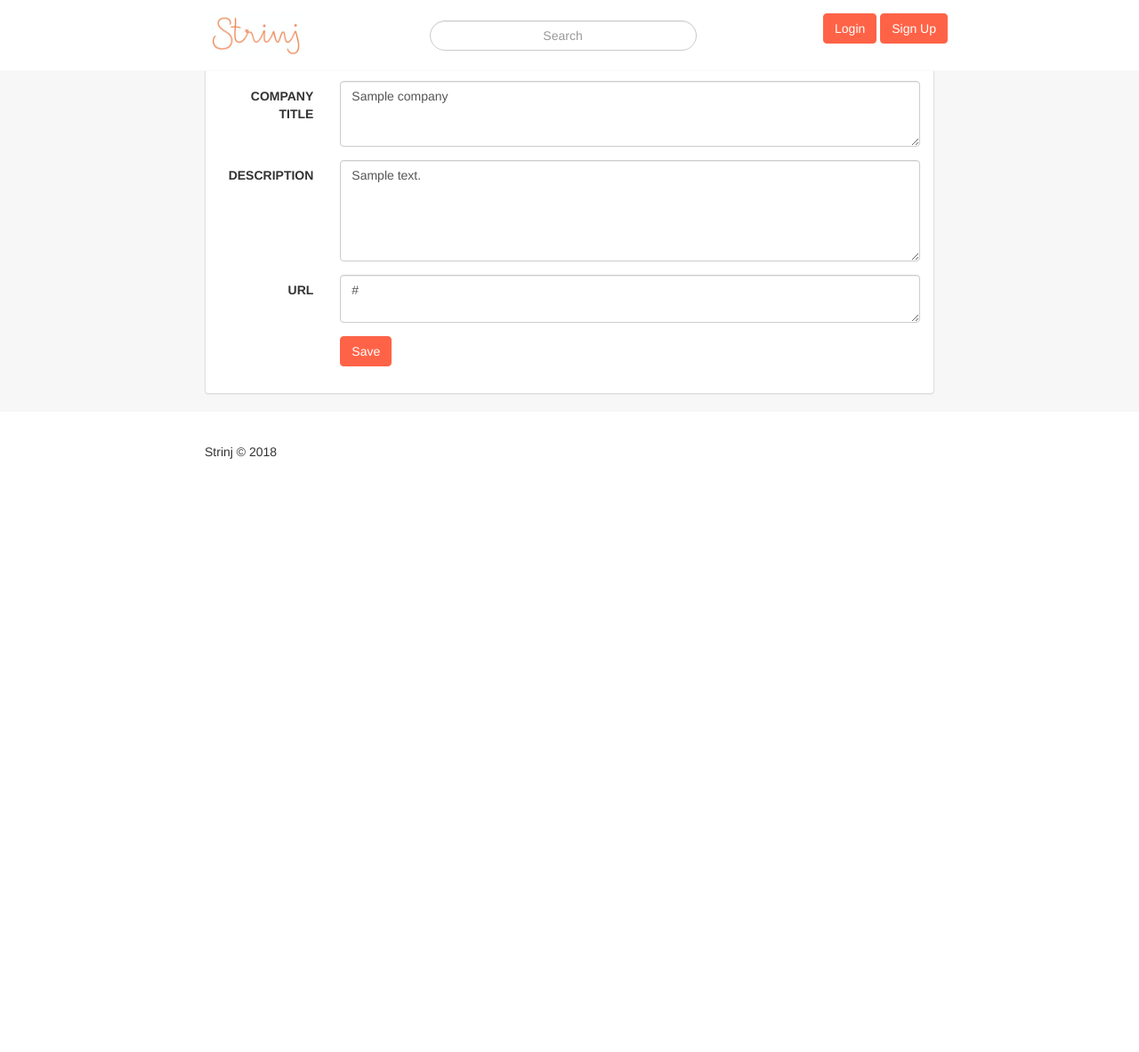
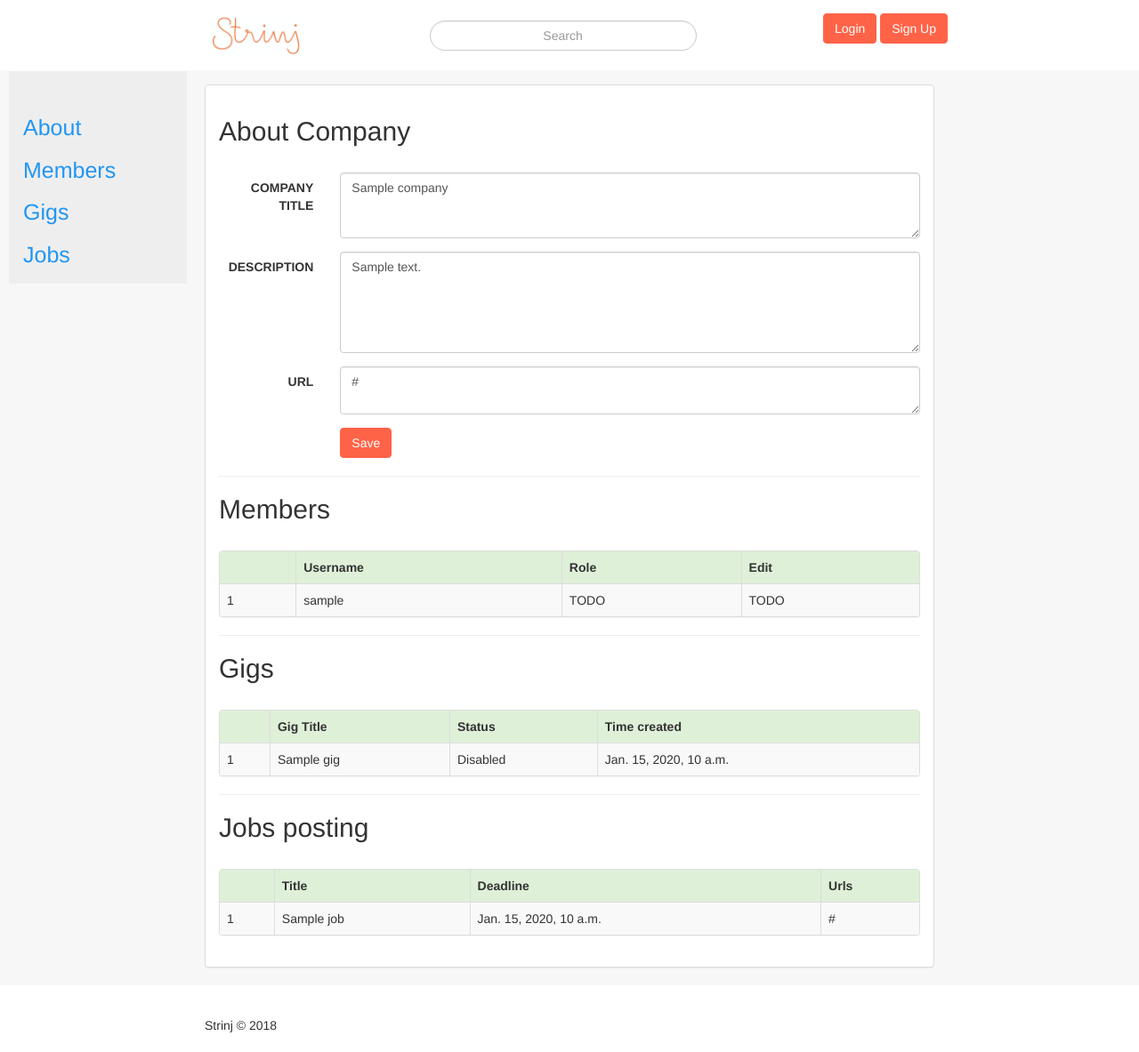
Before and after one commit to tuandang/strinj, a Django app: template sixerrapp/templates/edit_company.html in a window 1280 px wide. Shown: the whole page at 89% size. Before the commit the page ends 516 px from the top, so only its background shows below. Run offline with Django 3.2, Linux system fonts and the light colour scheme; the template is opened without the code that fills it: most values are stand-ins (such as "Sample title", 1, 10 or a date in 2020); parts of the project's set-up code (start-up, migrations or seed data) failed here and were passed over; some libraries are stand-ins or nearby versions.

Commit message:
Update profile page, add jobs model, update company profile

```diff
--- a/sixerrapp/admin.py
+++ b/sixerrapp/admin.py
@@ -1,7 +1,8 @@
 from django.contrib import admin
-from .models import Profile, Gig, Company
+from .models import *
 
 # Register your models here..
 admin.site.register(Profile)
 admin.site.register(Gig)
 admin.site.register(Company)
+admin.site.register(Job)
--- a/sixerrapp/static/css/app.css
+++ b/sixerrapp/static/css/app.css
@@ -29,7 +29,7 @@
 
 
 body {
-  padding-top: 60px;
+  padding-top: 80px;
 }
 
 a {
@@ -85,3 +85,33 @@ a:hover {
 .inputfile + label * {
   pointer-events: none;
 }
+
+/* Sidebar */
+.sidenav {
+  width: 200px;
+  position: fixed;
+  z-index: 1;
+  top: 50px;
+  left: 10px;
+  background: #eee;
+  overflow-x: hidden;
+  padding: 8px 0;
+}
+
+.sidenav a {
+  padding: 6px 8px 6px 16px;
+  text-decoration: none;
+  font-size: 25px;
+  color: #2196F3;
+  display: block;
+}
+
+.sidenav a:hover {
+  color: #064579;
+}
+
+.main {
+  margin-left: 160px; /* Same as the width of the sidenav */
+  font-size: 28px; /* Increased text to enable scrolling */
+  padding: 0px 10px;
+}
--- a/sixerrapp/templates/edit_company.html
+++ b/sixerrapp/templates/edit_company.html
@@ -11,29 +11,39 @@
     </div>
   {% endif %}
 
+  <div class="sidenav"> <!-- TODO: Fix bug: because header covers part of the form, sidebar does not work correctly -->
+    <hr>
+    <hr>
+    <a href="#about">About</a>
+    <a href="#members">Members</a>
+    <a href="#gigs">Gigs</a>
+    <a href="#jobs">Jobs</a>
+  </div>
+
   <div class="panel panel-default">
     <div class="panel-body">
-      <form class="form-horizontal" method="POST" enctype="multipart/form-data" action='{% url "edit_company" %}' id="test">
+      <!-- Main information about the company -->
+      <form class="form-horizontal" method="POST" enctype="multipart/form-data" action='{% url "edit_company" %}' id="about">
         {% csrf_token %}
-
+        <h2 style="margin-bottom: 30px">About Company</h2>
         <div class="form-group">
           <label class="col-sm-2 control-label">COMPANY TITLE</label>
           <div class="col-sm-10">
-            <textarea rows="3" class="form-control" name="title" form="test">{{ company.title }} </textarea>
+            <textarea rows="3" class="form-control" name="title" form="about">{{ company.title }} </textarea>
           </div>
         </div>
 
         <div class="form-group">
           <label class="col-sm-2 control-label">DESCRIPTION</label>
           <div class="col-sm-10">
-            <textarea rows="5" class="form-control" name="description" form="test">{{ company.description }}</textarea>
+            <textarea rows="5" class="form-control" name="description" form="about">{{ company.description }}</textarea>
           </div>
         </div>
 
         <div class="form-group">
           <label class="col-sm-2 control-label">URL</label>
           <div class="col-sm-10">
-            <textarea rows="2" class="form-control" name="url" form="test">{{ company.url }}</textarea>
+            <textarea rows="2" class="form-control" name="url" form="about">{{ company.url }}</textarea>
           </div>
         </div>
 
@@ -44,7 +54,85 @@
         </div>
 
       </form>
+    <hr>
+    <!-- Members of companies -->
+    <h2 style="margin-bottom: 30px">Members</h2>
+      <div class="panel panel-default" id="members">
+        <table class="table table-bordered table-striped">
+          <thead class="bg-success">
+            <tr>
+              <th>
+                <th>Username</th>
+                <th>Role</th>
+                <th>Edit</th>
+              </th>
+            </tr>
+          </thead>
+          <tbod>
+            {% for profile in profiles %}
+              <tr>
+                <td>{{ forloop.counter }}</td>
+                <td><a href="{% url 'profile' profile.id %}">{{profile.user.username}}</a></td>
+                <td>TODO</td>
+                <td>TODO</td>
+              </tr>
+            {% endfor %}
+          </tbod>
+        </table>
+      </div>
+    <hr>
+    <!-- GiGs -->
+    <h2 style="margin-bottom: 30px">Gigs</h2>
+      <div class="panel panel-default" id="gigs">
+        <table class="table table-bordered table-striped">
+          <thead class="bg-success">
+            <tr>
+              <th>
+                <th>Gig Title</th>
+                <th>Status</th>
+                <th>Time created</th>
+              </th>
+            </tr>
+          </thead>
+          <tbod>
+            {% for gig in gigs %}
+              <tr>
+                <td>{{ forloop.counter }}</td>
+                <td> <a href="{% url 'edit_gig' gig.id %}">{{ gig.title }}</a> </td>
+                <td>{% if gig.status %} Active {% else %} Disabled {% endif %} </td>
+                <td> {{ gig.create_time }} </td>
+              </tr>
+            {% endfor %}
+          </tbod>
+        </table>
+      </div>
+    <hr>
+    <!-- Job posting -->
+    <h2 style="margin-bottom: 30px">Jobs posting</h2>
+      <div class="panel panel-default" id="jobs">
+        <table class="table table-bordered table-striped">
+          <thead class="bg-success">
+            <tr>
+              <th>
+                <th>Title</th>
+                <th>Deadline</th>
+                <th>Urls</th>
+              </th>
+            </tr>
+          </thead>
+          <tbod>
+            {% for job in jobs %}
+              <tr>
+                <td>{{ forloop.counter }}</td>
+                <td>{{ job.title }}</td>
+                <td>{{ job.deadline }}</td>
+                <td>{{ job.url }}</td>
+              </tr>
+            {% endfor %}
+          </tbod>
+        </table>
+      </div>
+
     </div>
   </div>
-
 {% endblock %}
--- a/sixerrapp/templates/register_company.html
+++ b/sixerrapp/templates/register_company.html
@@ -15,7 +15,6 @@
     <div class="panel-body">
       <form class="form-horizontal" method="POST" enctype="multipart/form-data" action='{% url "register_company" %}' id="test">
         {% csrf_token %}
-
           <div class="form-group">
             <label class="col-sm-2 control-label">COMPANY TITLE</label>
             <div class="col-sm-10">
@@ -42,7 +41,6 @@
               <button type="submit" class="btn btn-success">Save</button>
             </div>
           </div>
-
       </form>
     </div>
   </div>
```
Also changed, not shown: sixerrapp/models.py (+9 -0 lines), sixerrapp/views.py (+53 -5 lines). Lines whose indentation alone changed are shown as unchanged.
